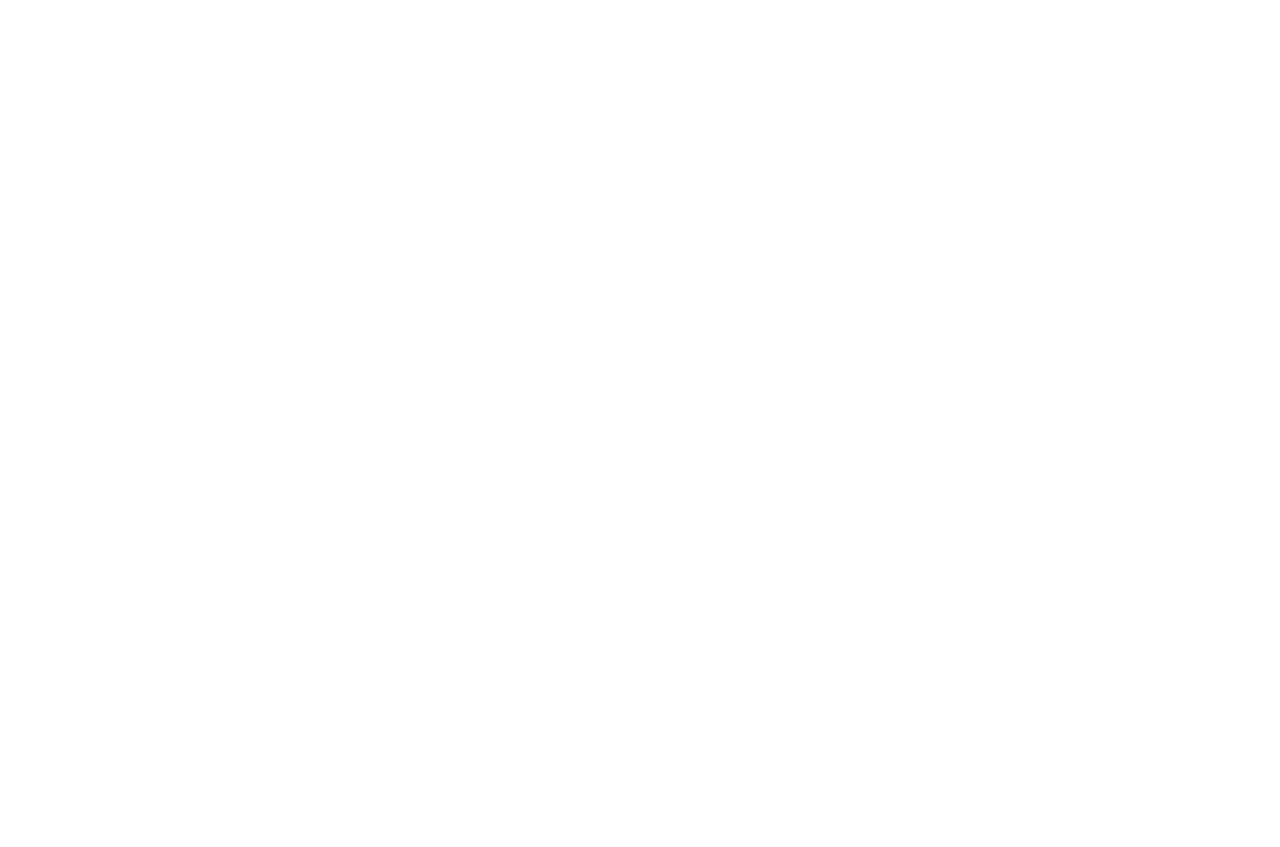
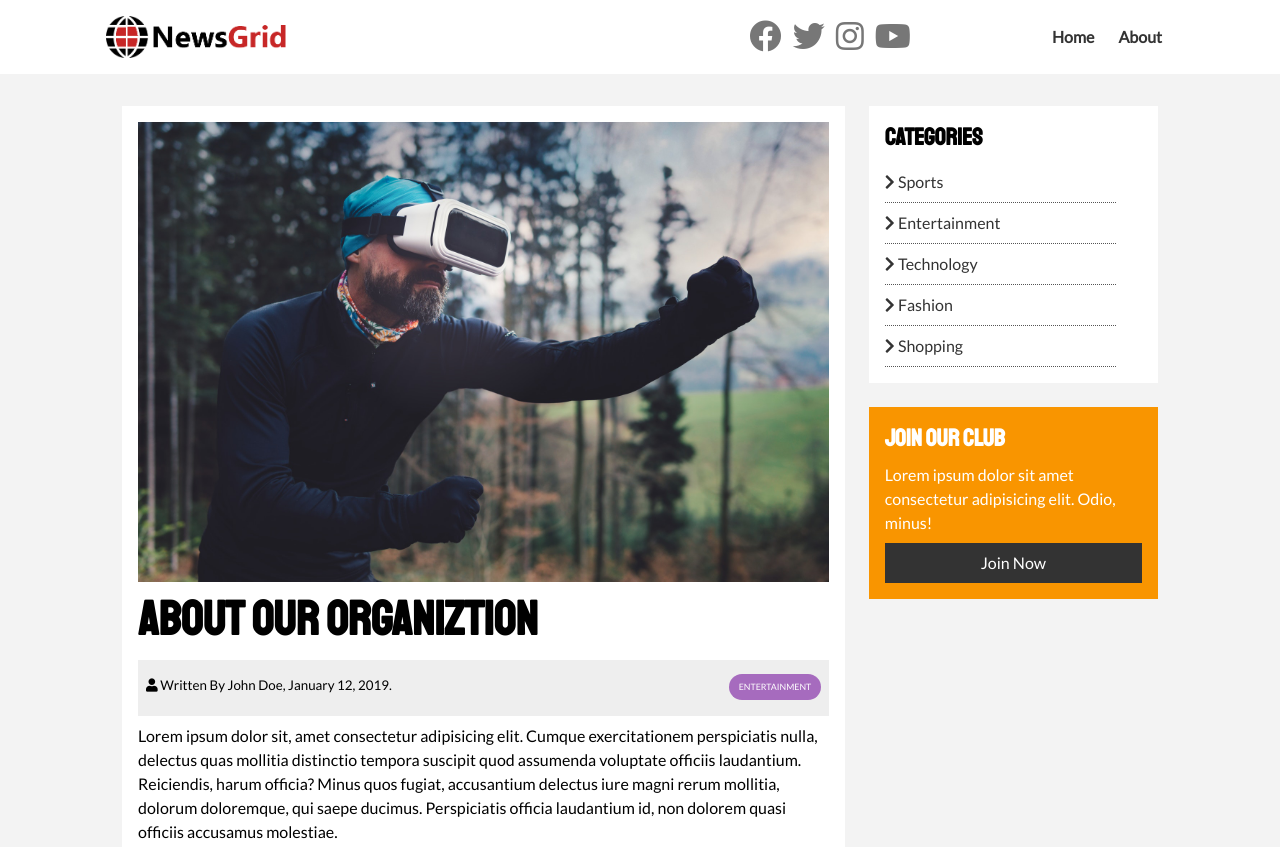
Before and after one commit to ymdarake/udemy-modern_html_css, a plain HTML site: page newsgrid/article.html in a window 1280 px wide. Shown: the top 847 px of the page. Before the commit the page ends 800 px from the top, so only its background shows below. Drawn offline with Linux system fonts and the light colour scheme.

Commit message:
[102]Article Page

```diff
--- a/newsgrid/article.html
+++ b/newsgrid/article.html
@@ -0,0 +1,107 @@
+<!DOCTYPE html>
+<html lang="en">
+  <head>
+    <meta charset="UTF-8" />
+    <meta name="viewport" content="width=device-width, initial-scale=1.0" />
+    <meta http-equiv="X-UA-Compatible" content="ie=edge" />
+    <link href="https://fonts.googleapis.com/css?family=Lato|Staatliches&display=swap" rel="stylesheet" />
+    <link rel="stylesheet" href="css/style.css" />
+    <link rel="stylesheet" media="screen and (max-width: 768px)" href="css/mobile.css" />
+    <link rel="stylesheet" href="https://use.fontawesome.com/releases/v5.12.0/css/all.css" integrity="sha384-REHJTs1r2ErKBuJB0fCK99gCYsVjwxHrSU0N7I1zl9vZbggVJXRMsv/sLlOAGb4M" crossorigin="anonymous" />
+    <link rel="shortcut icon" type="image/x-icon" href="favicon.ico" />
+    <title>NewsGrid | Latest News</title>
+  </head>
+  <body>
+    <nav id="main-nav">
+      <div class="container">
+        <img src="img/logo.png" alt="NewsGrid" class="logo" />
+        <div class="social">
+          <a href="https://facebook.com" class="">
+            <i class="fab fa-facebook fa-2x"></i>
+          </a>
+          <a href="https://twitter.com" class="">
+            <i class="fab fa-twitter fa-2x"></i>
+          </a>
+          <a href="https://instagram.com" class=""><i class="fab fa-instagram fa-2x"></i> </a>
+          <a href="https://youtube.com" class=""><i class="fab fa-youtube fa-2x"></i></a>
+        </div>
+        <ul>
+          <li><a href="index.html">Home</a></li>
+					<li><a href="about.html">About</a class="current"></li>
+        </ul>
+      </div>
+    </nav>
+
+		<section id="article">
+			<div class="container">
+				<div class="page-container">
+					<article class="card">
+						<img src="img/articles/ent1.jpg" alt="">
+						<h1 class="l-heading">About Our Organiztion</h1>
+						<div class="meta">
+							<small>
+								<i class="fas fa-user"></i> Written By John Doe, January 12, 2019.
+							</small>
+							<div class="category category-ent">Entertainment</div>
+						</div>
+						<p>Lorem ipsum dolor sit, amet consectetur adipisicing elit. Cumque exercitationem perspiciatis nulla, delectus quas mollitia distinctio tempora suscipit quod assumenda voluptate officiis laudantium. Reiciendis, harum officia? Minus quos fugiat, accusantium delectus iure magni rerum mollitia, dolorum doloremque, qui saepe ducimus. Perspiciatis officia laudantium id, non dolorem quasi officiis accusamus molestiae.</p>
+						<p>Lorem ipsum dolor sit amet consectetur, adipisicing elit. Hic esse natus reiciendis placeat modi quidem, sequi amet, nulla error mollitia sed, nostrum eveniet! Eligendi quia ipsum modi temporibus omnis. Praesentium impedit tenetur voluptates temporibus, minus nam neque esse vitae in blanditiis dignissimos assumenda repudiandae magnam velit mollitia sed exercitationem quod adipisci corrupti. Commodi ipsam architecto laboriosam adipisci alias soluta amet non. Dicta, ut dolorum sapiente nisi quasi necessitatibus aspernatur aliquam quo odio fugiat recusandae quibusdam ipsam? Ipsam impedit reprehenderit sint? Incidunt iure quaerat dolorem eveniet amet. Nulla, nesciunt tempora. Minima excepturi blanditiis vel laudantium. Dolore illo harum eveniet quisquam aut velit magni cum doloribus. Voluptatum adipisci praesentium iste laudantium incidunt aliquam molestias tenetur delectus provident dicta placeat excepturi quam suscipit, eum enim, ex maxime blanditiis nihil vel, voluptas labore laboriosam omnis inventore. Unde sequi iure quas ipsam, quam odit quasi eveniet impedit temporibus incidunt assumenda eaque dicta quis tempora voluptates.</p>
+					</article>
+
+					<aside id="categories" class="card">
+						<h2>Categories</h2>
+						<ul class="list">
+							<li><a href="#"><i class="fas fa-chevron-right"></i> Sports</a></li>
+							<li><a href="#"><i class="fas fa-chevron-right"></i> Entertainment</a></li>
+							<li><a href="#"><i class="fas fa-chevron-right"></i> Technology</a></li>
+							<li><a href="#"><i class="fas fa-chevron-right"></i> Fashion</a></li>
+							<li><a href="#"><i class="fas fa-chevron-right"></i> Shopping</a></li>
+						</ul>
+					</aside>
+
+					<aside class="card bg-secondary">
+						<h2>Join Our Club</h2>
+						<p>Lorem ipsum dolor sit amet consectetur adipisicing elit. Odio, minus!</p>
+						<a href="#" class="btn btn-dark btn-block">Join Now</a>
+					</aside>
+				</div>
+			</div>
+		</section>
+
+    <footer id="main-footer" class="py-2">
+      <div class="container footer-container">
+        <div>
+          <img src="img/logo_light.png" alt="NewsGrid" />
+          <p>Lorem ipsum dolor sit amet consectetur adipisicing elit. Ad placeat unde praesentium eius laborum nulla vitae qui, tempore ipsam doloribus!</p>
+        </div>
+        <div>
+          <h3>Email Newsletter</h3>
+          <p>Lorem ipsum dolor sit amet consectetur adipisicing elit.</p>
+          <form>
+            <input type="email" placeholder="Enter Email" />
+            <input type="submit" value="Subscribe" class="btn btn-primary" />
+          </form>
+        </div>
+        <div>
+          <h3>Site Links</h3>
+          <ul class="list">
+            <li><a href="#">Help & Support</a></li>
+            <li><a href="#">Privacy Policy</a></li>
+            <li><a href="#">About Us</a></li>
+            <li><a href="#">Contact</a></li>
+          </ul>
+        </div>
+        <div>
+          <h2>Join Our Club</h2>
+          <p>Lorem, ipsum dolor sit amet consectetur adipisicing elit. Placeat, nobis.</p>
+          <a href="#" class="btn btn-secondary">Join Now</a>
+        </div>
+        <div>
+          <p>
+            Copyright &copy; 2019 All rights Reserved.
+          </p>
+        </div>
+      </div>
+    </footer>
+  </body>
+</html>
--- a/newsgrid/css/style.css
+++ b/newsgrid/css/style.css
@@ -161,6 +161,10 @@ h6 {
   padding: 3rem;
 }
 
+.l-heading {
+  font-size: 3rem;
+}
+
 .list li {
   padding: 0.5rem 0;
   border-bottom: #555 dotted 1px;
@@ -286,6 +290,19 @@ h6 {
   grid-column: 2 / span 2;
 }
 
+/* Article */
+#article .meta {
+  display: flex;
+  justify-content: space-between;
+  align-items: baseline;
+  background: #eee;
+  padding: 0.5rem;
+}
+
+#article .meta .category {
+  margin-top: 0.4rem;
+}
+
 /* Footer */
 #main-footer {
   background-color: var(--dark-color);
```
Also changed, not shown: newsgrid/about.html (+1 -1 lines).
